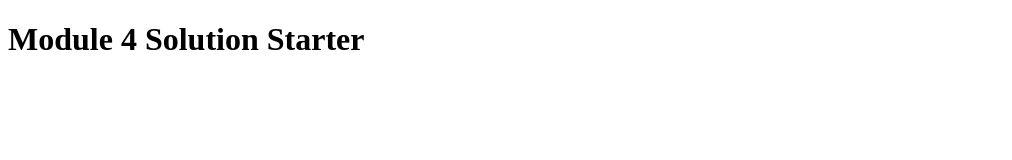
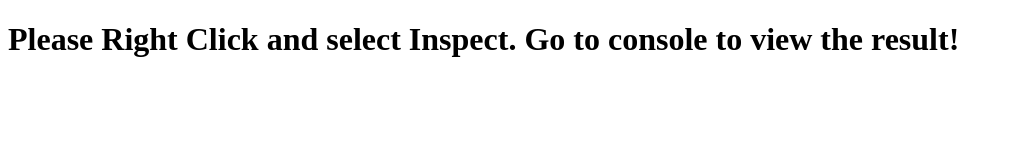
Before and after one commit to raruCg/coursera-webDev, a plain HTML site: page module4-solution/index.html in a window 1280 px wide. Shown: the whole page, without its empty margins (0-1012 px from the left). Drawn offline with Linux system fonts and the light colour scheme.

Commit message:
module 4 solution

```diff
--- a/module4-solution/index.html
+++ b/module4-solution/index.html
@@ -8,6 +8,6 @@
   <script src="script.js"></script>
 </head>
 <body>
-  <h1>Module 4 Solution Starter</h1>
+  <h1>Please Right Click and select Inspect. Go to console to view the result!</h1>
 </body>
 </html>
```
